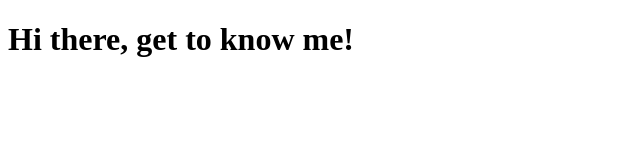
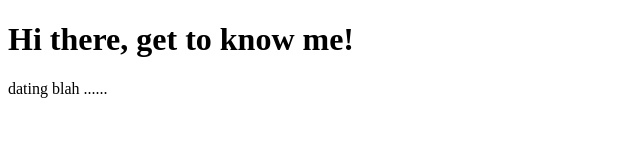
Before and after one commit to Ry3nw3songa/Dating_App, a plain HTML site: page index.html in a window 1280 px wide. Shown: the whole page, without its empty margins (0-640 px from the left). Drawn offline with Linux system fonts and the light colour scheme.

Commit message:
Update index.html

```diff
--- a/index.html
+++ b/index.html
@@ -7,5 +7,6 @@
 </head>
 <body>
     <h1>Hi there, get to know me!</h1>
+    <p>dating blah ......</p>
 </body>
 </html>
```
